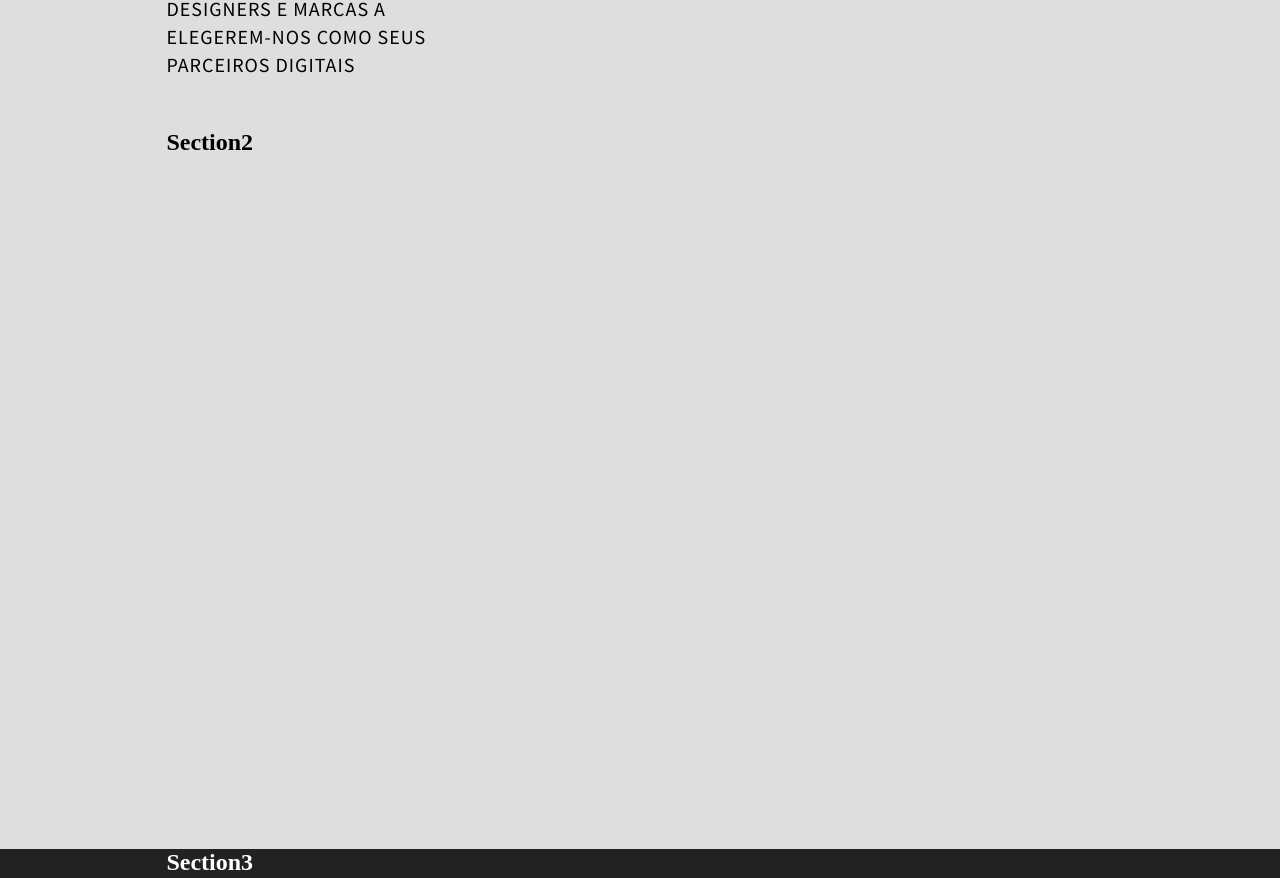
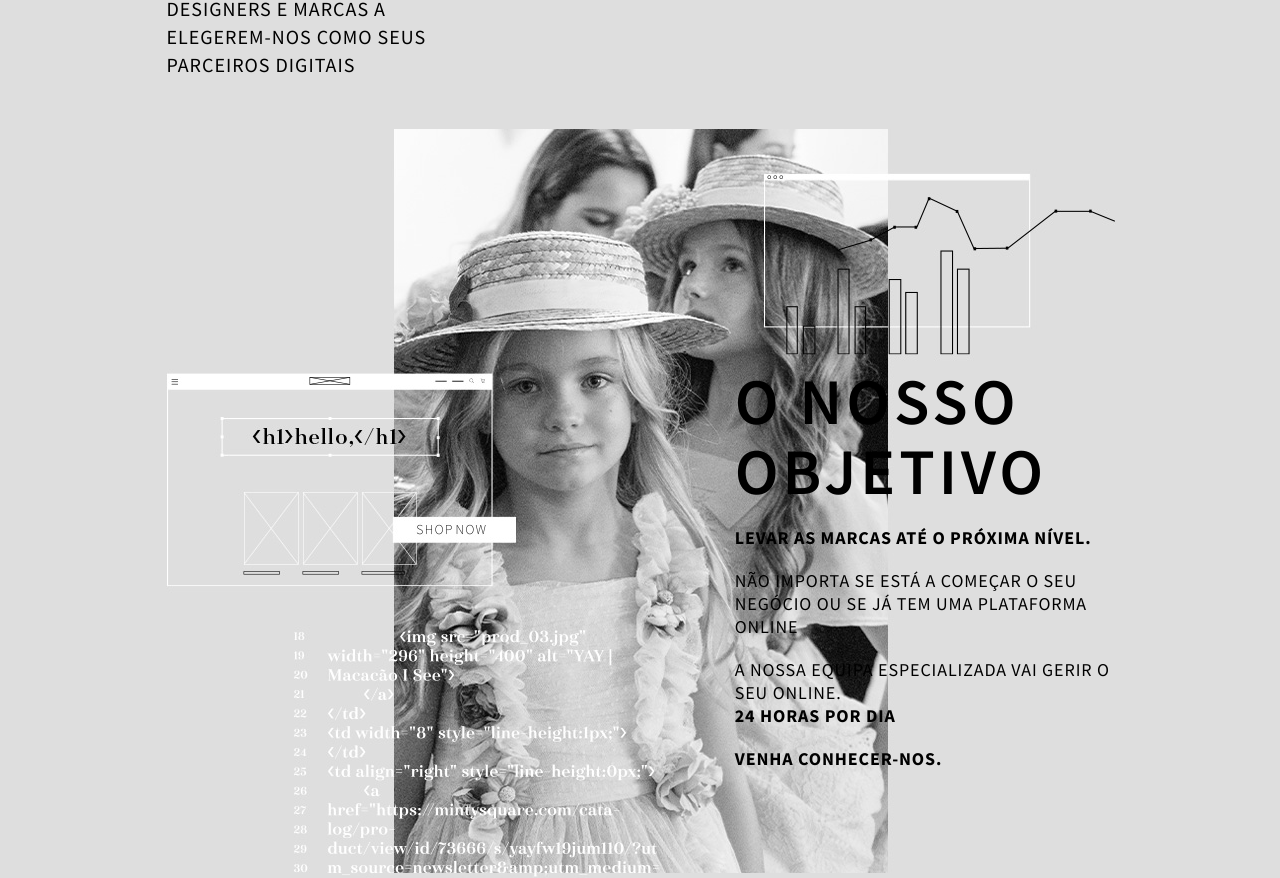
Before and after one commit to allandcarv/mintylab, a React (Create React App) app: page / in a window 1280 px wide. Shown: the part 671-1549 px from the top of the page. Built offline with nearby package versions, Linux system fonts and the light colour scheme.

Commit message:
Section 2

```diff
--- a/src/components/Header/index.tsx
+++ b/src/components/Header/index.tsx
@@ -6,10 +6,18 @@ import { ImgLogo, HorizontalMenu } from './styles';
 
 const handleClick = (event: MouseEvent<HTMLAnchorElement>) => {
   event.preventDefault();
-  const indexOfId = (event.target as HTMLAnchorElement).href.indexOf('#');
-  const targetId = (event.target as HTMLAnchorElement).href.substr(
-    indexOfId + 1,
-  );
+
+  let target: HTMLAnchorElement;
+
+  if ((event.target as HTMLAnchorElement).href) {
+    target = event.target as HTMLAnchorElement;
+  } else {
+    const { parentElement } = event.target as HTMLAnchorElement;
+    target = parentElement as HTMLAnchorElement;
+  }
+
+  const indexOfId = (target as HTMLAnchorElement).href.indexOf('#');
+  const targetId = (target as HTMLAnchorElement).href.substr(indexOfId + 1);
   const anchorTarget = document.getElementById(targetId);
 
   if (anchorTarget) {
@@ -17,37 +25,42 @@ const handleClick = (event: MouseEvent<HTMLAnchorElement>) => {
   }
 };
 
-const Header: React.FC = () => (
+interface Request {
+  toWhere: string;
+}
+const Header: React.FC<Request> = ({ toWhere }: Request) => (
   <>
-    <ImgLogo src={mintyLogo} alt="MINTY Lab Logo" />
+    <a href={toWhere} onClick={handleClick}>
+      <ImgLogo src={mintyLogo} alt="MINTY Lab Logo" />
+    </a>
     <HorizontalMenu>
       <li>
-        <a href="#section1" onClick={handleClick}>
+        <a href="#our-goal" onClick={handleClick}>
           O nosso Objetivo
         </a>
       </li>
       <li>
-        <a href="#section2" onClick={handleClick}>
+        <a href="#portfolio" onClick={handleClick}>
           Portfólio
         </a>
       </li>
       <li>
-        <a href="#section3" onClick={handleClick}>
+        <a href="#services" onClick={handleClick}>
           Serviços
         </a>
       </li>
       <li>
-        <a href="#section4" onClick={handleClick}>
+        <a href="#advantages" onClick={handleClick}>
           Vantagens
         </a>
       </li>
       <li>
-        <a href="#section5" onClick={handleClick}>
+        <a href="#about-us" onClick={handleClick}>
           Sobre nós
         </a>
       </li>
       <li>
-        <a href="#section6" onClick={handleClick}>
+        <a href="#contact" onClick={handleClick}>
           Contacto
         </a>
       </li>
--- a/src/components/Header/styles.ts
+++ b/src/components/Header/styles.ts
@@ -2,6 +2,7 @@ import styled from 'styled-components';
 
 export const ImgLogo = styled.img`
   width: 184px;
+  height: 100%;
 `;
 
 export const HorizontalMenu = styled.ul`
--- a/src/components/Section1/index.tsx
+++ b/src/components/Section1/index.tsx
@@ -32,7 +32,7 @@ const Section1: React.FC = () => (
         </span>
       </h3>
     </StyledHgroup>
-    <a href="#section6" onClick={handleClick}>
+    <a href="#contact" onClick={handleClick}>
       <video autoPlay muted playsInline loop>
         <source src={VideoWebm} type="video/webm" />
         <source src={VideoMp4} type="video/mp4" />
--- a/src/components/Section2/index.tsx
+++ b/src/components/Section2/index.tsx
@@ -1,5 +1,44 @@
 import React from 'react';
 
-const Section2: React.FC = () => <h1>Section2</h1>;
+import OurGoalImg from '../../assets/images/banner_8.jpg';
+import OurGoalImgMob from '../../assets/images/banner_8_mob.jpg';
+
+import { StyledPicture, StyledArticle } from './styles';
+
+const Section2: React.FC = () => (
+  <>
+    <StyledPicture>
+      <source
+        media="(max-width: 767px)"
+        srcSet={OurGoalImgMob}
+        type="image/jpeg"
+      />
+      <source
+        media="(min-width: 768px)"
+        srcSet={OurGoalImg}
+        type="image/jpeg"
+      />
+      <img src={OurGoalImg} alt="O Nosso Objetivo" />
+    </StyledPicture>
+
+    <StyledArticle>
+      <h1>O Nosso Objetivo</h1>
+      <p>
+        <strong>Levar as marcas até o próxima nível.</strong>
+      </p>
+      <p>
+        Não importa se está a começar o seu negócio ou se já tem uma plataforma
+        online
+      </p>
+      <p>
+        A nossa equipa especializada vai gerir o seu online.
+        <strong>24 horas por dia</strong>
+      </p>
+      <p>
+        <strong>Venha conhecer-nos.</strong>
+      </p>
+    </StyledArticle>
+  </>
+);
 
 export default Section2;
--- /dev/null
+++ b/src/components/Section2/styles.ts
@@ -0,0 +1,32 @@
+import styled from 'styled-components';
+
+export const StyledPicture = styled.picture`
+  display: block;
+  width: 60%;
+`;
+
+export const StyledArticle = styled.article`
+  width: 40%;
+  margin-top: 25%;
+  text-transform: uppercase;
+
+  h1 {
+    font-family: 'Source Sans Pro', sans-serif;
+    font-weight: 600;
+    font-size: 65px;
+    line-height: 70px;
+    letter-spacing: 4px;
+    color: #000;
+
+    & ~ p {
+      margin: 20px 0;
+      font-family: 'Source Sans Pro', sans-serif;
+      font-size: 18px;
+      letter-spacing: 0.9px;
+
+      strong {
+        display: block;
+      }
+    }
+  }
+`;
--- a/src/pages/Home/index.tsx
+++ b/src/pages/Home/index.tsx
@@ -25,34 +25,34 @@ import {
 const Home: React.FC = () => (
   <>
     <StyledHeader>
-      <Header />
+      <Header toWhere="#banner" />
     </StyledHeader>
 
-    <StyledSection1 id="section1">
+    <StyledSection1 id="banner">
       <Section1 />
     </StyledSection1>
 
-    <StyledSection2 id="section2">
+    <StyledSection2 id="our-goal">
       <Section2 />
     </StyledSection2>
 
-    <StyledSection3 id="section3">
+    <StyledSection3 id="portfolio">
       <Section3 />
     </StyledSection3>
 
-    <StyledSection4 id="section4">
+    <StyledSection4 id="services">
       <Section4 />
     </StyledSection4>
 
-    <StyledSection5 id="section5">
+    <StyledSection5 id="advantages">
       <Section5 />
     </StyledSection5>
 
-    <StyledSection6 id="section6">
+    <StyledSection6 id="about-us">
       <Section6 />
     </StyledSection6>
 
-    <StyledSection7 id="section7">
+    <StyledSection7 id="contact">
       <Section7 />
     </StyledSection7>
 
--- a/src/pages/Home/styles.ts
+++ b/src/pages/Home/styles.ts
@@ -20,6 +20,9 @@ export const StyledSection1 = styled.section`
 `;
 
 export const StyledSection2 = styled.section`
+  display: flex;
+  justify-content: flex-start;
+  position: relative;
   background-color: #dedede;
 `;
 
```
Also changed, not shown: src/assets/images/banner_8.jpg (added), src/assets/images/banner_8_mob.jpg (added).
